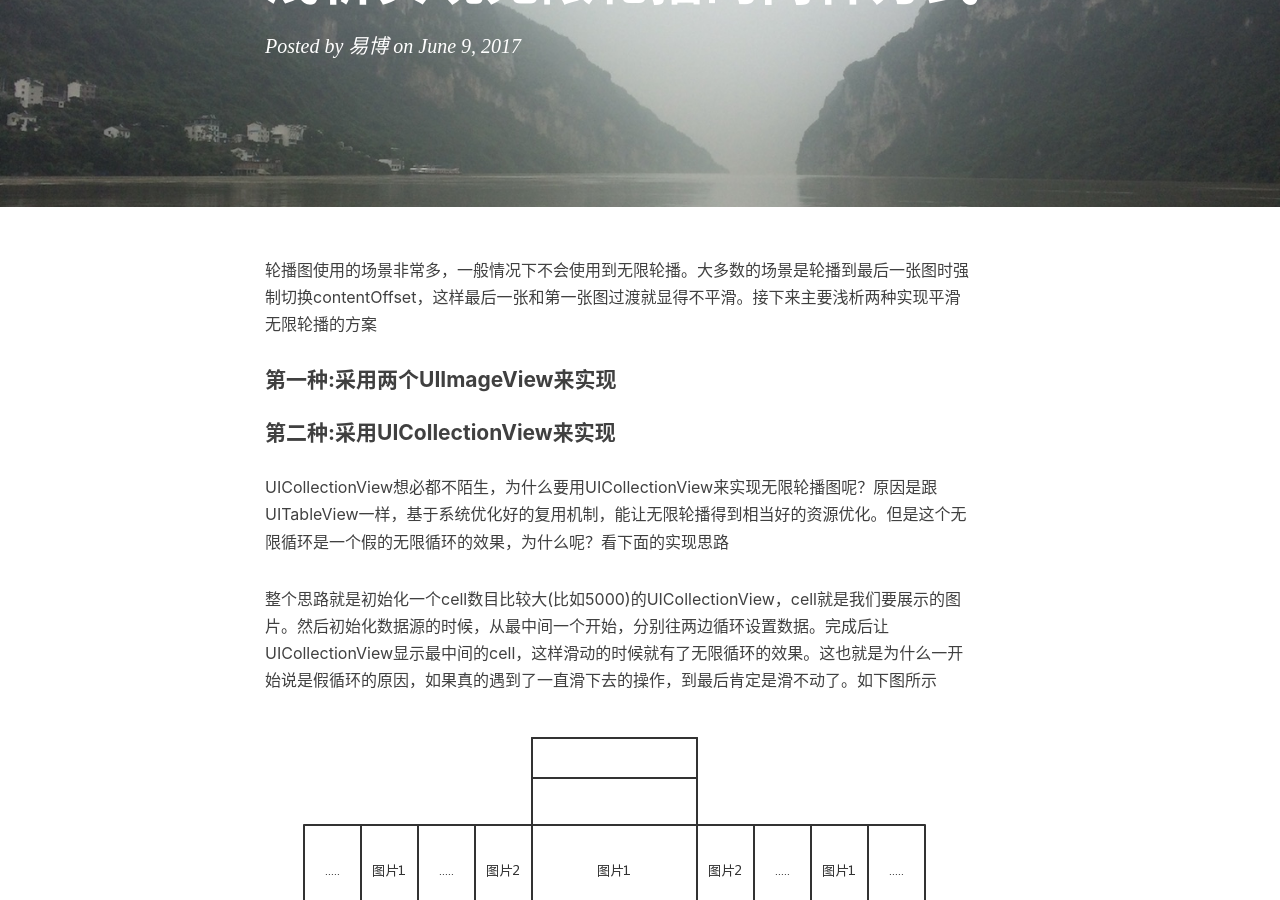
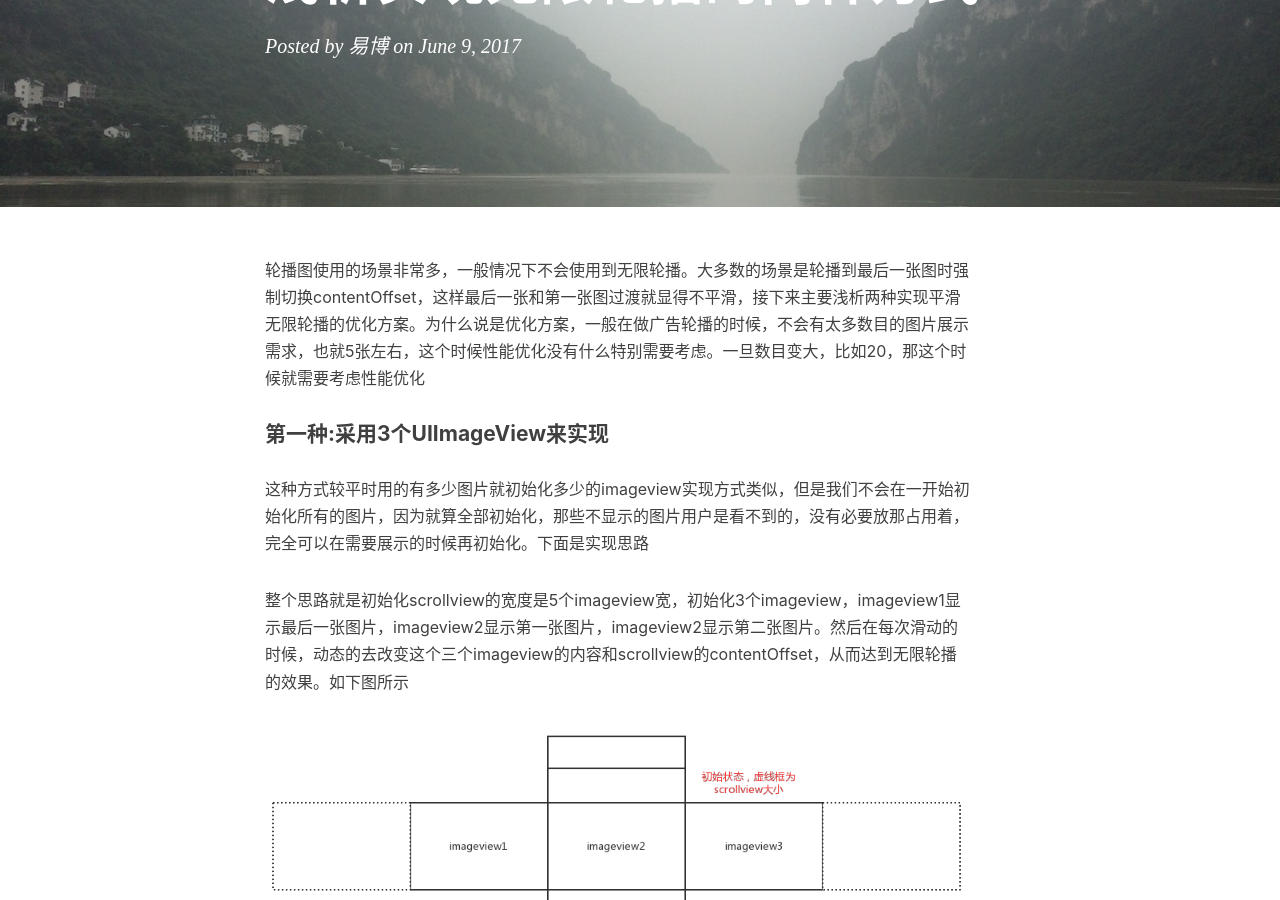
Before and after one commit to xttxqjfg/xttxqjfg.github.io, a Jekyll site: the page built from _posts/201706/2017-06-09-实现无限轮播的两种方式.markdown, in a window 1280 px wide and 900 px high, scrolled down 250 px. Built offline with Jekyll 4.4.1, drawn with Linux system fonts in a browser that asks for light colours; nearby versions of some CDN libraries; comment, search, counter and statistics services are not loaded.

Commit message:
no message

```diff
--- a/_posts/201706/2017-06-09-实现无限轮播的两种方式.markdown
+++ b/_posts/201706/2017-06-09-实现无限轮播的两种方式.markdown
@@ -9,11 +9,15 @@ tags:
     - iOS
 ---
 
-轮播图使用的场景非常多，一般情况下不会使用到无限轮播。大多数的场景是轮播到最后一张图时强制切换contentOffset，这样最后一张和第一张图过渡就显得不平滑。接下来主要浅析两种实现平滑无限轮播的方案
+轮播图使用的场景非常多，一般情况下不会使用到无限轮播。大多数的场景是轮播到最后一张图时强制切换contentOffset，这样最后一张和第一张图过渡就显得不平滑，接下来主要浅析两种实现平滑无限轮播的优化方案。为什么说是优化方案，一般在做广告轮播的时候，不会有太多数目的图片展示需求，也就5张左右，这个时候性能优化没有什么特别需要考虑。一旦数目变大，比如20，那这个时候就需要考虑性能优化
 
-#### 第一种:采用两个UIImageView来实现
+#### 第一种:采用3个UIImageView来实现
 
+这种方式较平时用的有多少图片就初始化多少的imageview实现方式类似，但是我们不会在一开始初始化所有的图片，因为就算全部初始化，那些不显示的图片用户是看不到的，没有必要放那占用着，完全可以在需要展示的时候再初始化。下面是实现思路
 
+整个思路就是初始化scrollview的宽度是5个imageview宽，初始化3个imageview，imageview1显示最后一张图片，imageview2显示第一张图片，imageview2显示第二张图片。然后在每次滑动的时候，动态的去改变这个三个imageview的内容和scrollview的contentOffset，从而达到无限轮播的效果。如下图所示
+
+![](http://www.xttxqjfg.cn/img/201706/13/13002.png)
 
 #### 第二种:采用UICollectionView来实现
 
```
Also changed, not shown: img/201706/13/13002.png (added).
